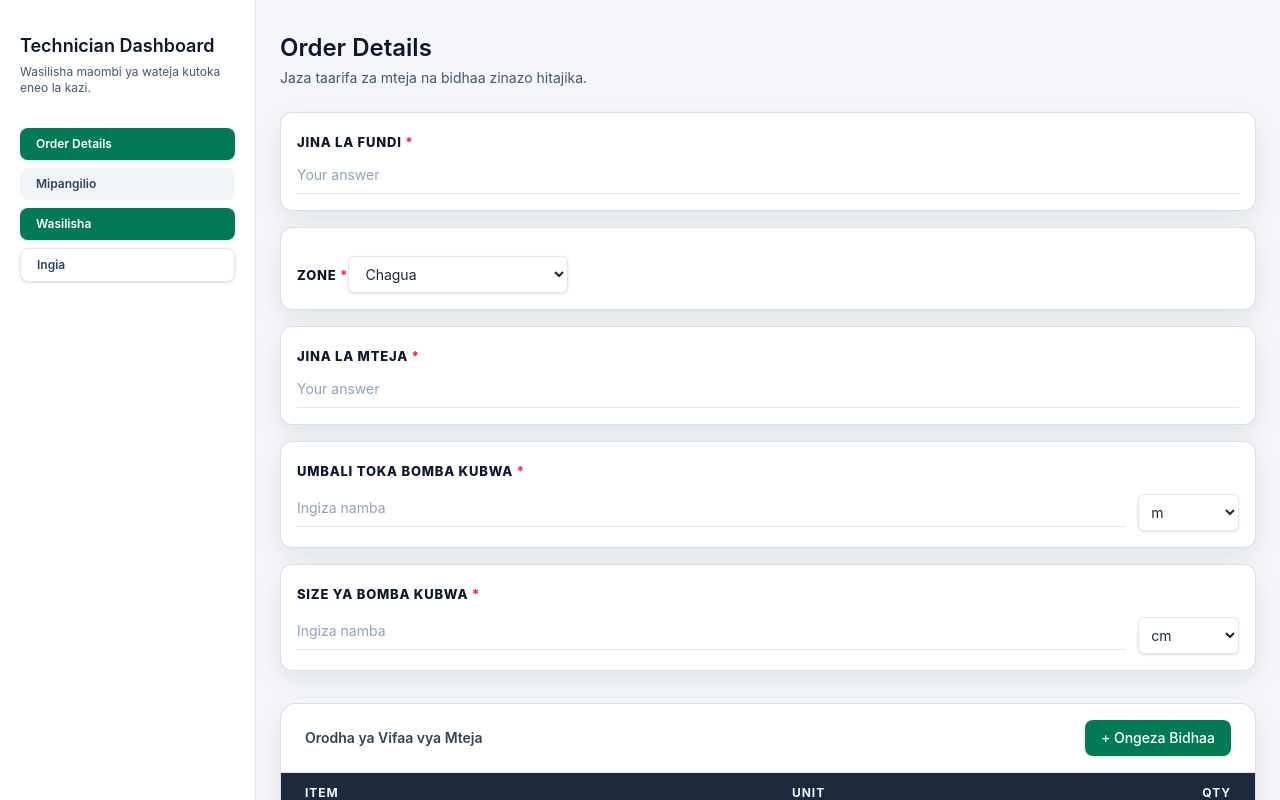
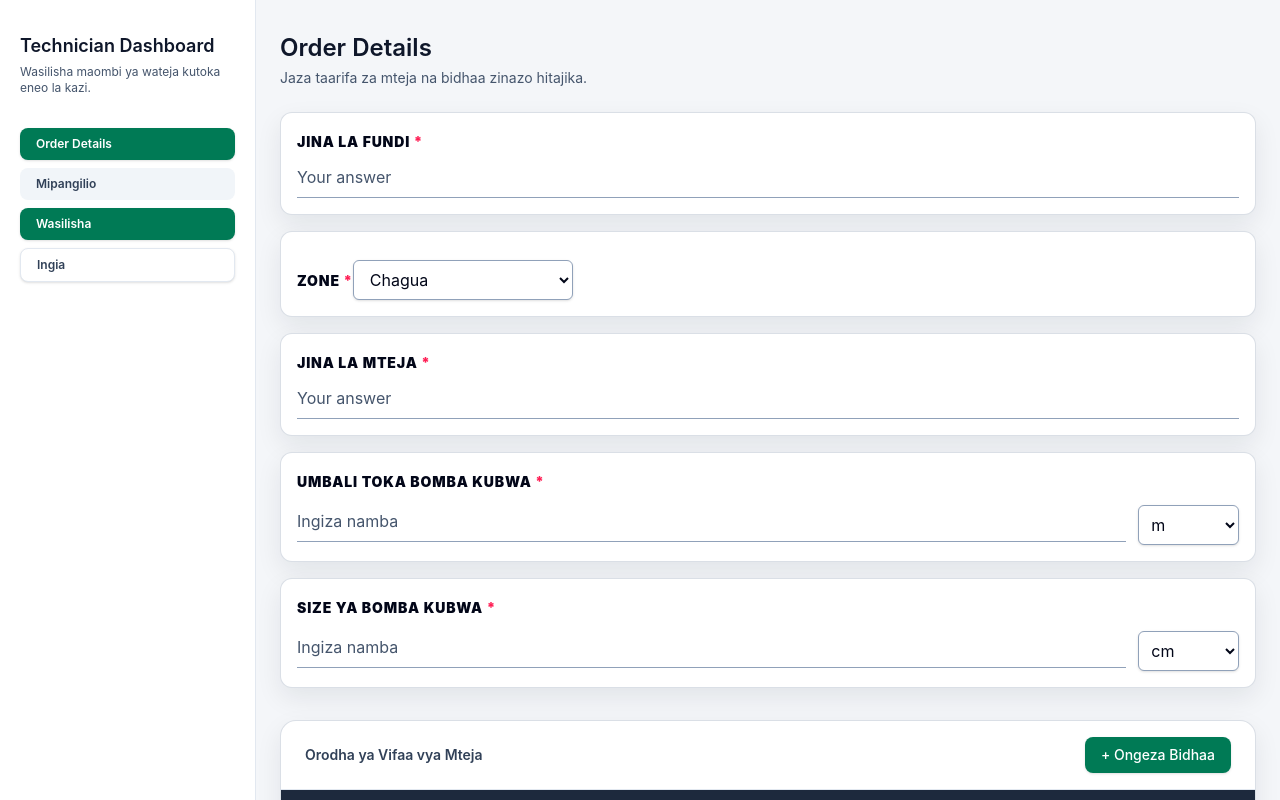
Before and after one commit to mosattz/quotation, a React (Vite) app in the folder quotation-frontend/: page /technician in a window 1280 px wide. Shown: the top 800 px of the page. Built offline with nearby package versions, Linux system fonts and the light colour scheme; no server answers.

Commit message:
Increase technician form contrast (labels, inputs, borders)

```diff
--- a/quotation-frontend/src/components/ProductRow.jsx
+++ b/quotation-frontend/src/components/ProductRow.jsx
@@ -91,12 +91,12 @@ export default function ProductRow({
   return (
     <tr className="bg-transparent">
       <td className="px-6 py-3">
-        <div className="rounded-xl border border-slate-200/70 bg-white/80 px-3 py-3 dark:border-slate-800 dark:bg-slate-950/20">
-          <label className="text-[12px] font-extrabold uppercase tracking-[0.08em] text-slate-900 dark:text-slate-200">
+        <div className="rounded-xl border border-slate-300 bg-white px-3 py-3 dark:border-slate-800 dark:bg-slate-950/20">
+          <label className="text-[12px] font-black uppercase tracking-[0.08em] text-slate-950 dark:text-slate-100">
             Item
           </label>
           <input
-            className="mt-2 w-full border-b border-slate-200 bg-transparent pb-2 text-sm text-slate-800 outline-none transition placeholder:text-slate-400 focus:border-slate-900 dark:border-slate-700 dark:text-slate-100 dark:placeholder:text-slate-500 dark:focus:border-slate-200"
+            className="mt-2 w-full border-b border-slate-400 bg-transparent pb-2 text-base text-slate-950 outline-none transition placeholder:text-slate-600 focus:border-slate-950 dark:border-slate-600 dark:text-slate-50 dark:placeholder:text-slate-400 dark:focus:border-slate-200"
             placeholder="Your answer"
             value={nameValue}
             onChange={(e) => handleNameChange(e.target.value)}
@@ -174,12 +174,12 @@ export default function ProductRow({
 
       {!isAdmin && (
         <td className="px-6 py-3">
-          <div className="rounded-xl border border-slate-200/70 bg-white/80 px-3 py-3 dark:border-slate-800 dark:bg-slate-950/20">
-            <label className="text-[12px] font-extrabold uppercase tracking-[0.08em] text-slate-900 dark:text-slate-200">
+          <div className="rounded-xl border border-slate-300 bg-white px-3 py-3 dark:border-slate-800 dark:bg-slate-950/20">
+            <label className="text-[12px] font-black uppercase tracking-[0.08em] text-slate-950 dark:text-slate-100">
               Unit
             </label>
             <input
-              className="mt-2 w-full border-b border-slate-200 bg-transparent pb-2 text-sm text-slate-800 outline-none transition placeholder:text-slate-400 focus:border-slate-900 dark:border-slate-700 dark:text-slate-100 dark:placeholder:text-slate-500 dark:focus:border-slate-200"
+              className="mt-2 w-full border-b border-slate-400 bg-transparent pb-2 text-base text-slate-950 outline-none transition placeholder:text-slate-600 focus:border-slate-950 dark:border-slate-600 dark:text-slate-50 dark:placeholder:text-slate-400 dark:focus:border-slate-200"
               placeholder="e.g. PC, M"
               value={item.unit || ""}
               onChange={(e) => update("unit", e.target.value)}
@@ -203,14 +203,14 @@ export default function ProductRow({
 
       <td className="px-6 py-3">
         <div className="flex justify-end">
-          <div className="w-full max-w-[140px] rounded-xl border border-slate-200/70 bg-white/80 px-3 py-3 dark:border-slate-800 dark:bg-slate-950/20">
-            <label className="text-[12px] font-extrabold uppercase tracking-[0.08em] text-slate-900 dark:text-slate-200">
+          <div className="w-full max-w-[140px] rounded-xl border border-slate-300 bg-white px-3 py-3 dark:border-slate-800 dark:bg-slate-950/20">
+            <label className="text-[12px] font-black uppercase tracking-[0.08em] text-slate-950 dark:text-slate-100">
               Qty
             </label>
             <input
               type="number"
               min="0"
-              className="mt-2 w-full border-b border-slate-200 bg-transparent pb-2 text-right text-sm text-slate-800 outline-none transition placeholder:text-slate-400 focus:border-slate-900 dark:border-slate-700 dark:text-slate-100 dark:placeholder:text-slate-500 dark:focus:border-slate-200"
+              className="mt-2 w-full border-b border-slate-400 bg-transparent pb-2 text-right text-base text-slate-950 outline-none transition placeholder:text-slate-600 focus:border-slate-950 dark:border-slate-600 dark:text-slate-50 dark:placeholder:text-slate-400 dark:focus:border-slate-200"
               placeholder="0"
               value={item.qty ?? ""}
               onChange={(e) => update("qty", Number(e.target.value))}
--- a/quotation-frontend/src/pages/CreateJob.jsx
+++ b/quotation-frontend/src/pages/CreateJob.jsx
@@ -288,23 +288,23 @@ export default function CreateJob() {
           {/* Google-Forms Style Fields */}
         <div className="mb-8 space-y-4">
             <div className="card-surface rounded-xl px-4 py-4">
-              <label className="text-[13px] font-extrabold uppercase tracking-[0.06em] text-slate-900 dark:text-slate-100">
+              <label className="text-[14px] font-black uppercase tracking-[0.06em] text-slate-950 dark:text-white">
                 {t("tech.technicianNameLabel")}
                 <span className="text-rose-500"> *</span>
               </label>
               <input
-                className="mt-3 w-full border-b border-slate-200 bg-transparent pb-2 text-sm text-slate-800 outline-none transition placeholder:text-slate-400 focus:border-slate-900 dark:border-slate-700 dark:text-slate-100 dark:placeholder:text-slate-500 dark:focus:border-slate-200"
+                className="mt-3 w-full border-b border-slate-400 bg-transparent pb-2 text-base text-slate-950 outline-none transition placeholder:text-slate-600 focus:border-slate-950 dark:border-slate-600 dark:text-slate-50 dark:placeholder:text-slate-400 dark:focus:border-slate-200"
                 placeholder="Your answer"
                 value={form.technicianName}
                 onChange={(e) => updateForm("technicianName", e.target.value)}
               />
             </div>
             <div className="card-surface rounded-xl px-4 py-4">
-              <label className="text-[13px] font-extrabold uppercase tracking-[0.06em] text-slate-900 dark:text-slate-100">
+              <label className="text-[14px] font-black uppercase tracking-[0.06em] text-slate-950 dark:text-white">
                 {t("tech.zoneLabel")}<span className="text-rose-500"> *</span>
               </label>
               <select
-                className="mt-3 w-full max-w-[220px] rounded-md border border-slate-200 bg-white px-3 py-2 text-sm text-slate-800 shadow-sm outline-none transition focus:border-slate-900 dark:border-slate-700 dark:bg-slate-950/40 dark:text-slate-100 dark:focus:border-slate-200"
+                className="mt-3 w-full max-w-[220px] rounded-md border border-slate-400 bg-white px-3 py-2 text-base text-slate-950 shadow-sm outline-none transition focus:border-slate-950 dark:border-slate-600 dark:bg-slate-950/40 dark:text-slate-50 dark:focus:border-slate-200"
                 value={form.zone}
                 onChange={(e) => updateForm("zone", e.target.value)}
               >
@@ -321,11 +321,11 @@ export default function CreateJob() {
             </div>
 
             <div className="card-surface rounded-xl px-4 py-4">
-              <label className="text-[13px] font-extrabold uppercase tracking-[0.06em] text-slate-900 dark:text-slate-100">
+              <label className="text-[14px] font-black uppercase tracking-[0.06em] text-slate-950 dark:text-white">
                 {t("tech.customerLabel")}<span className="text-rose-500"> *</span>
               </label>
               <input
-                className="mt-3 w-full border-b border-slate-200 bg-transparent pb-2 text-sm text-slate-800 outline-none transition placeholder:text-slate-400 focus:border-slate-900 dark:border-slate-700 dark:text-slate-100 dark:placeholder:text-slate-500 dark:focus:border-slate-200"
+                className="mt-3 w-full border-b border-slate-400 bg-transparent pb-2 text-base text-slate-950 outline-none transition placeholder:text-slate-600 focus:border-slate-950 dark:border-slate-600 dark:text-slate-50 dark:placeholder:text-slate-400 dark:focus:border-slate-200"
                 placeholder="Your answer"
                 value={form.customerName}
                 onChange={(e) => updateForm("customerName", e.target.value)}
@@ -333,19 +333,19 @@ export default function CreateJob() {
             </div>
 
             <div className="card-surface rounded-xl px-4 py-4">
-              <label className="text-[13px] font-extrabold uppercase tracking-[0.06em] text-slate-900 dark:text-slate-100">
+              <label className="text-[14px] font-black uppercase tracking-[0.06em] text-slate-950 dark:text-white">
                 {t("tech.distanceLabel")}<span className="text-rose-500"> *</span>
               </label>
               <div className="mt-3 flex items-center gap-3">
                 <input
                   inputMode="decimal"
-                  className="w-full border-b border-slate-200 bg-transparent pb-2 text-sm text-slate-800 outline-none transition placeholder:text-slate-400 focus:border-slate-900 dark:border-slate-700 dark:text-slate-100 dark:placeholder:text-slate-500 dark:focus:border-slate-200"
+                  className="w-full border-b border-slate-400 bg-transparent pb-2 text-base text-slate-950 outline-none transition placeholder:text-slate-600 focus:border-slate-950 dark:border-slate-600 dark:text-slate-50 dark:placeholder:text-slate-400 dark:focus:border-slate-200"
                   placeholder={t("tech.enterNumber")}
                   value={form.distanceValue}
                   onChange={(e) => updateForm("distanceValue", e.target.value)}
                 />
                 <select
-                  className="w-28 rounded-md border border-slate-200 bg-white px-2 py-2 text-sm text-slate-800 shadow-sm outline-none transition focus:border-slate-900 dark:border-slate-700 dark:bg-slate-950/40 dark:text-slate-100 dark:focus:border-slate-200"
+                  className="w-28 rounded-md border border-slate-400 bg-white px-2 py-2 text-base text-slate-950 shadow-sm outline-none transition focus:border-slate-950 dark:border-slate-600 dark:bg-slate-950/40 dark:text-slate-50 dark:focus:border-slate-200"
                   value={form.distanceUnit}
                   onChange={(e) => updateForm("distanceUnit", e.target.value)}
                 >
@@ -358,19 +358,19 @@ export default function CreateJob() {
             </div>
 
             <div className="card-surface rounded-xl px-4 py-4">
-              <label className="text-[13px] font-extrabold uppercase tracking-[0.06em] text-slate-900 dark:text-slate-100">
+              <label className="text-[14px] font-black uppercase tracking-[0.06em] text-slate-950 dark:text-white">
                 {t("tech.pipeSizeLabel")}<span className="text-rose-500"> *</span>
               </label>
               <div className="mt-3 flex items-center gap-3">
                 <input
                   inputMode="decimal"
-                  className="w-full border-b border-slate-200 bg-transparent pb-2 text-sm text-slate-800 outline-none transition placeholder:text-slate-400 focus:border-slate-900 dark:border-slate-700 dark:text-slate-100 dark:placeholder:text-slate-500 dark:focus:border-slate-200"
+                  className="w-full border-b border-slate-400 bg-transparent pb-2 text-base text-slate-950 outline-none transition placeholder:text-slate-600 focus:border-slate-950 dark:border-slate-600 dark:text-slate-50 dark:placeholder:text-slate-400 dark:focus:border-slate-200"
                   placeholder={t("tech.enterNumber")}
                   value={form.pipeSizeValue}
                   onChange={(e) => updateForm("pipeSizeValue", e.target.value)}
                 />
                 <select
-                  className="w-28 rounded-md border border-slate-200 bg-white px-2 py-2 text-sm text-slate-800 shadow-sm outline-none transition focus:border-slate-900 dark:border-slate-700 dark:bg-slate-950/40 dark:text-slate-100 dark:focus:border-slate-200"
+                  className="w-28 rounded-md border border-slate-400 bg-white px-2 py-2 text-base text-slate-950 shadow-sm outline-none transition focus:border-slate-950 dark:border-slate-600 dark:bg-slate-950/40 dark:text-slate-50 dark:focus:border-slate-200"
                   value={form.pipeSizeUnit}
                   onChange={(e) => updateForm("pipeSizeUnit", e.target.value)}
                 >
```
